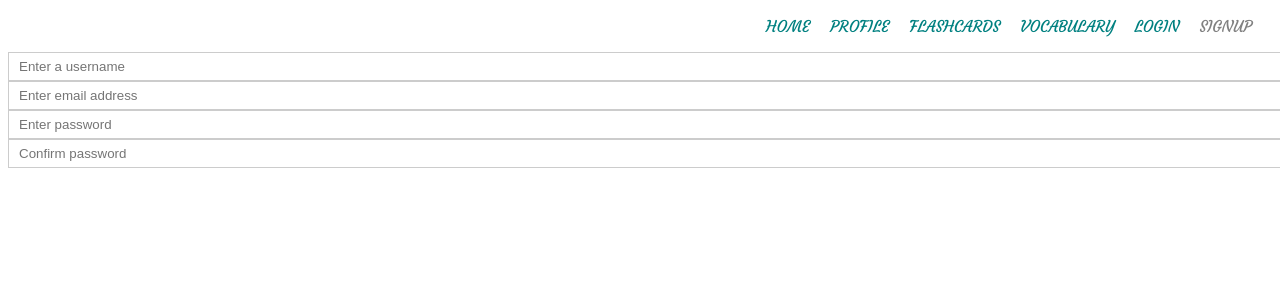
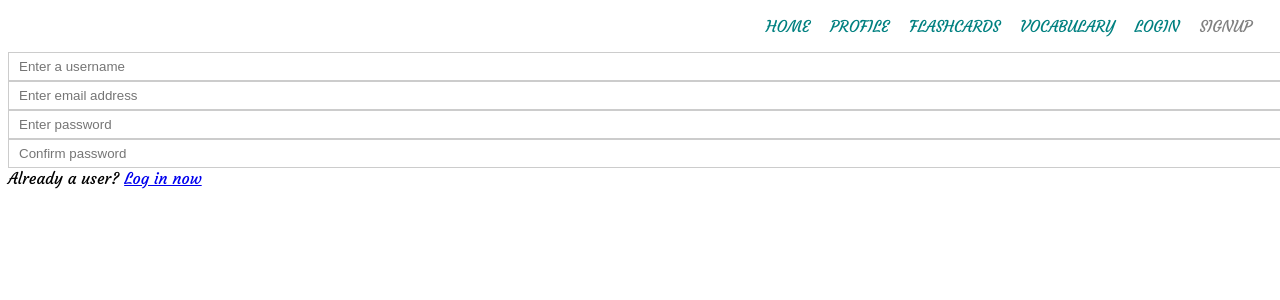
Before and after one commit to chatter-ladder/client, a React (Create React App) app: page /register in a window 1280 px wide. Shown: the top 300 px of the page. Built offline with nearby package versions, Linux system fonts and the light colour scheme.

Commit message:
Added a already user? log in now with link to login page

```diff
--- a/src/containers/pages/Authentication/Login.js
+++ b/src/containers/pages/Authentication/Login.js
@@ -1,5 +1,5 @@
 import React, { Component } from 'react';
-import { Link } from 'react-router-dom'
+import { Link } from 'react-router-dom';
 
 import Input from '../../../components/UI/Input/Input';
 
@@ -39,7 +39,7 @@ class Register extends Component {
                     />
                 </form>
                 <Link>Forgotten password?</Link>
-                <div>Not a user? <Link to="/register">Sign up now</Link></div   >
+                <div>Not a user? <Link to="/register">Sign up now</Link></div>
             </>
         )
     }
--- a/src/containers/pages/Authentication/Register.js
+++ b/src/containers/pages/Authentication/Register.js
@@ -1,4 +1,5 @@
 import React, { Component } from 'react';
+import { Link } from 'react-router-dom';
 
 import Input from '../../../components/UI/Input/Input';
 
@@ -20,6 +21,7 @@ class Register extends Component {
 
     render () {
         return (
+            <>
                 <form>
                     <Input
                         className='placeholder'
@@ -54,6 +56,8 @@ class Register extends Component {
                         onChange={(event) => this.onChangeHandler(event, 'confirmPassword')}
                     />
                 </form>
+                <div>Already a user? <Link to="/login">Log in now</Link></div>
+            </>
         )
     }
 };
```
Lines whose indentation alone changed are shown as unchanged.
